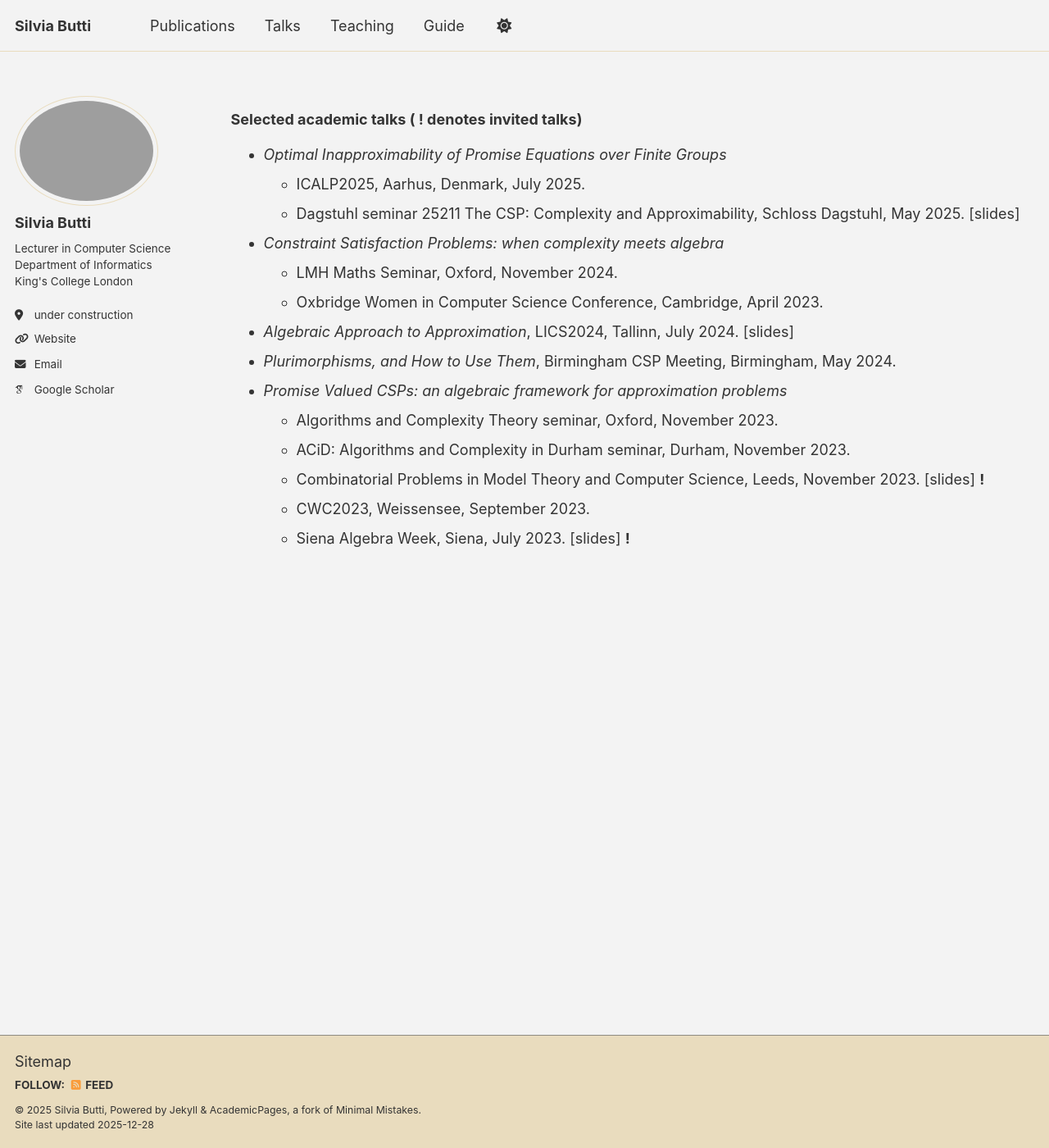
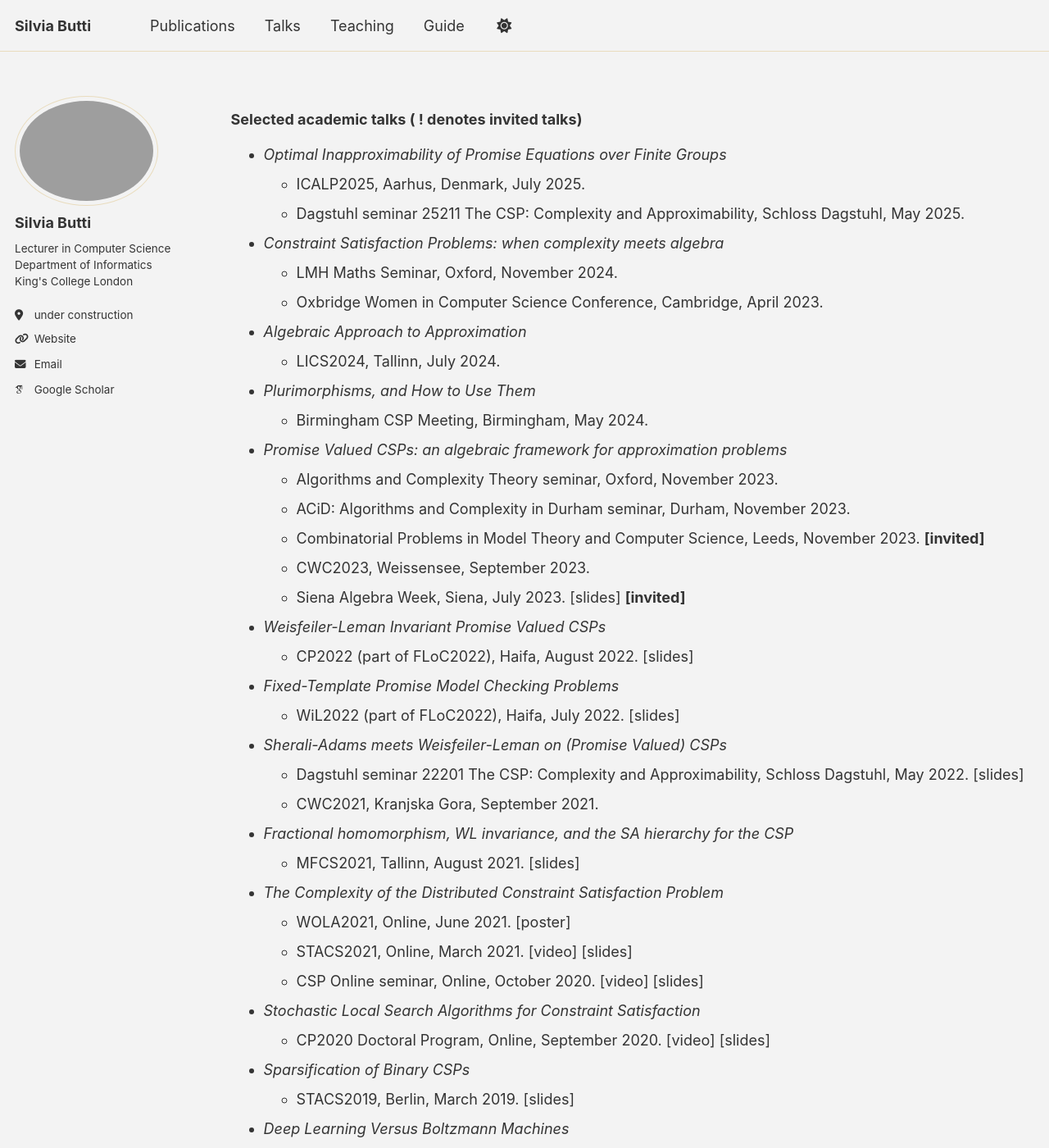
Before and after one commit to silviabutti/silviabutti.github.io, a Jekyll site: the page built from _pages/talks.md, in a window 1280 px wide and 1400 px high. Shown: the whole window at 82% size. Built offline with Jekyll 4.4.1, drawn with Linux system fonts in a browser that asks for light colours; some web fonts are replaced; a script bundle is joined from its source files by our own code; library files that are not in the unit come from our copies; some of the changed text lies outside the part shown.

Commit message:
Update talks.md

```diff
--- a/_pages/talks.md
+++ b/_pages/talks.md
@@ -7,17 +7,40 @@ author_profile: true
 
 ### Selected academic talks (  **!**  denotes invited talks)
 
-* *Optimal Inapproximability of Promise Equations over Finite Groups*
-  * ICALP2025, Aarhus, Denmark, July 2025.
-  * Dagstuhl seminar 25211 The CSP: Complexity and Approximability, Schloss Dagstuhl, May 2025. [slides]
-* *Constraint Satisfaction Problems: when complexity meets algebra*
-  * LMH Maths Seminar, Oxford, November 2024.
-  * Oxbridge Women in Computer Science Conference, Cambridge, April 2023.
-* *Algebraic Approach to Approximation*, LICS2024, Tallinn, July 2024. [slides]
-* *Plurimorphisms, and How to Use Them*, Birmingham CSP Meeting, Birmingham, May 2024.
-* *Promise Valued CSPs: an algebraic framework for approximation problems*
-  * Algorithms and Complexity Theory seminar, Oxford, November 2023.
-  * ACiD: Algorithms and Complexity in Durham seminar, Durham, November 2023.
-  * Combinatorial Problems in Model Theory and Computer Science, Leeds, November 2023. [slides]  **!**
-  * CWC2023, Weissensee, September 2023.
-  * Siena Algebra Week, Siena, July 2023. [slides]  **!**
+- *Optimal Inapproximability of Promise Equations over Finite Groups*
+  - ICALP2025, Aarhus, Denmark, July 2025.
+  - Dagstuhl seminar 25211 The CSP: Complexity and Approximability, Schloss Dagstuhl, May 2025.
+- *Constraint Satisfaction Problems: when complexity meets algebra*
+  - LMH Maths Seminar, Oxford, November 2024.
+  - Oxbridge Women in Computer Science Conference, Cambridge, April 2023.
+- *Algebraic Approach to Approximation*
+  - LICS2024, Tallinn, July 2024.
+- *Plurimorphisms, and How to Use Them*
+  - Birmingham CSP Meeting, Birmingham, May 2024.
+- *Promise Valued CSPs: an algebraic framework for approximation problems*
+  - Algorithms and Complexity Theory seminar, Oxford, November 2023.
+  - ACiD: Algorithms and Complexity in Durham seminar, Durham, November 2023.
+  - Combinatorial Problems in Model Theory and Computer Science, Leeds, November 2023. **[invited]**
+  - CWC2023, Weissensee, September 2023.
+  - Siena Algebra Week, Siena, July 2023. [slides]  **[invited]**
+- *Weisfeiler-Leman Invariant Promise Valued CSPs*
+  - CP2022 (part of FLoC2022), Haifa, August 2022. [slides]
+- *Fixed-Template Promise Model Checking Problems*
+  - WiL2022 (part of FLoC2022), Haifa, July 2022. [slides]
+- *Sherali-Adams meets Weisfeiler-Leman on (Promise Valued) CSPs*
+  - Dagstuhl seminar 22201 The CSP: Complexity and Approximability, Schloss Dagstuhl, May 2022. [slides]
+  - CWC2021, Kranjska Gora, September 2021.
+- *Fractional homomorphism, WL invariance, and the SA hierarchy for the CSP*
+  - MFCS2021, Tallinn, August 2021. [slides]
+- *The Complexity of the Distributed Constraint Satisfaction Problem*
+  - WOLA2021, Online, June 2021. [poster]
+  - STACS2021, Online, March 2021. [video] [slides]
+  - CSP Online seminar, Online, October 2020. [video] [slides]
+- *Stochastic Local Search Algorithms for Constraint Satisfaction*
+  - CP2020 Doctoral Program, Online, September 2020. [video] [slides]
+- *Sparsification of Binary CSPs*
+  - STACS2019, Berlin, March 2019. [slides]
+- *Deep Learning Versus Boltzmann Machines*
+  - 3rd Winter Symposium of the SEMF, Valencia, December 2018. [slides]
+- How do Numbers Shape our Lives?
+  - Lincoln Leads Seminar Series, Oxford, January 2018. [slides]
```
